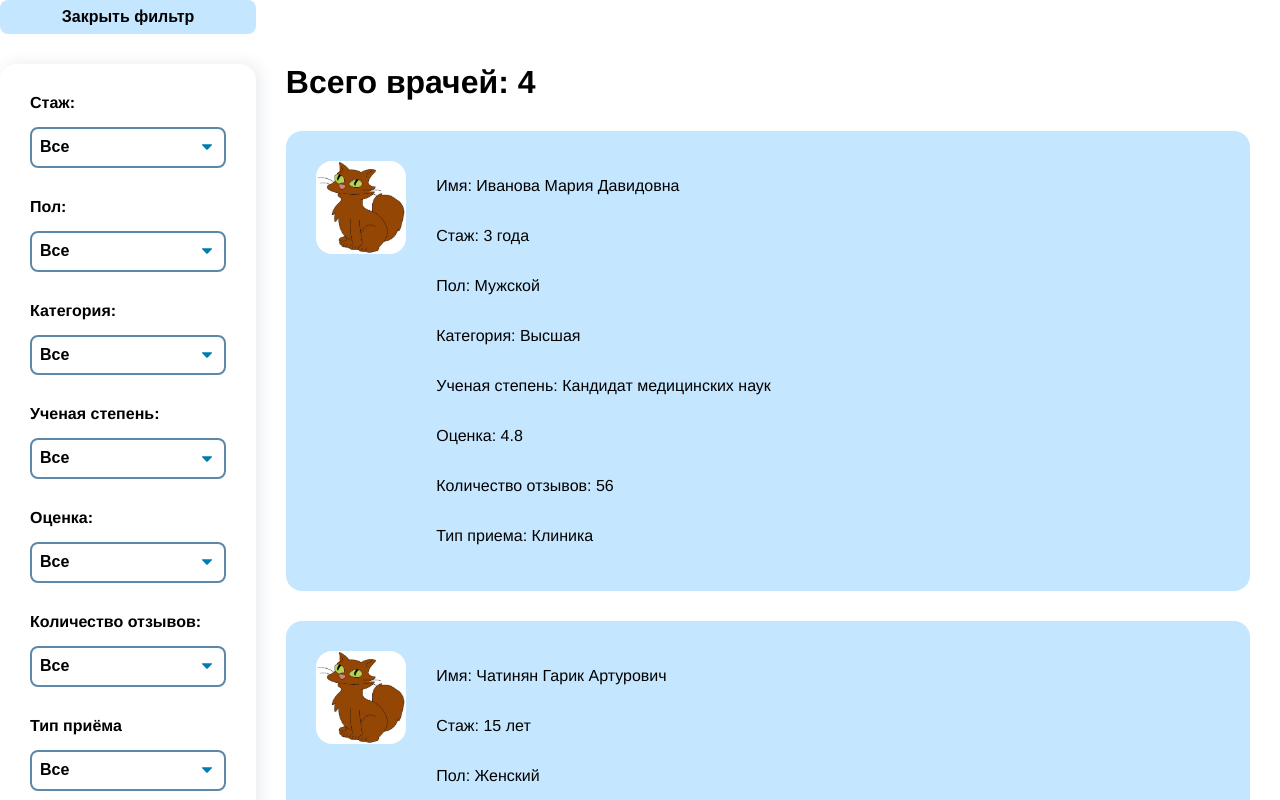
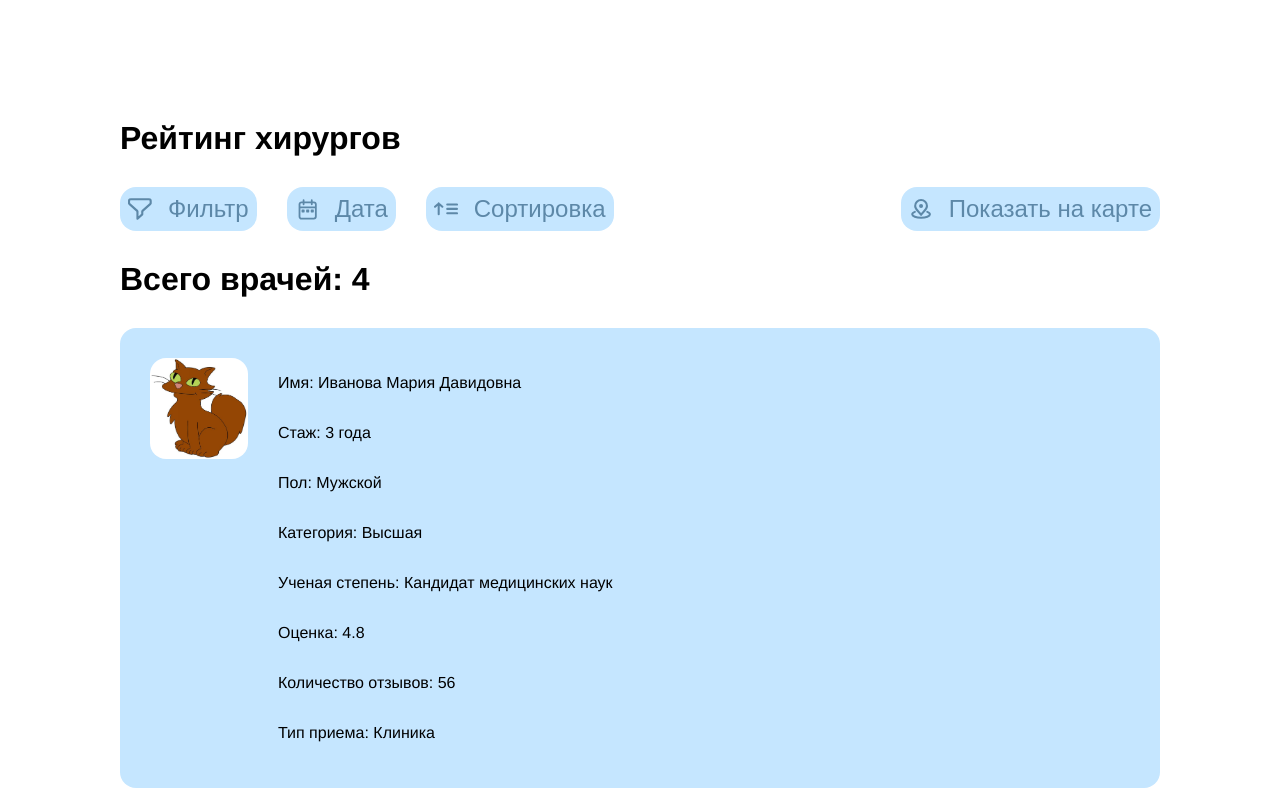
Before and after one commit to vlnt-trsv/filter, a React (Create React App) app: page / in a window 1280 px wide. Shown: the top 800 px of the page. Built offline with nearby package versions, Linux system fonts and the light colour scheme.

Commit message:
add popup filter

```diff
--- a/src/FilterComponent.js
+++ b/src/FilterComponent.js
@@ -14,24 +14,16 @@ class FilterComponent extends Component {
       numberOfReviews: "",
       admissionType: "",
       filteredDoctors: doctorsData,
-      isFilterOpen: false,
+      isPopupOpen: false, // Добавляем состояние для открытия/закрытия попапа
     };
   }
 
-  toggleFilter = () => {
-    const filterElement = document.getElementById("filter");
-
-    if (filterElement) {
-      // Если фильтр открыт, закрываем его, и наоборот
-      if (this.state.isFilterOpen) {
-        filterElement.style.display = "flex";
-      } else {
-        filterElement.style.display = "none";
-      }
-
-      // Инвертируем состояние фильтра
-      this.setState({ isFilterOpen: !this.state.isFilterOpen });
-    }
+  togglePopup = () => {
+    this.setState((prevState) => ({
+      isPopupOpen: !prevState.isPopupOpen,
+    }));
+    const popup = document.getElementById("popup");
+    popup.style.display = this.state.isPopupOpen ? "none" : "block";
   };
 
   clearFilter = () => {
@@ -90,6 +82,7 @@ class FilterComponent extends Component {
 
   handleFilterChange = () => {
     this.filterDoctors();
+    this.togglePopup();
   };
 
   render() {
@@ -120,17 +113,103 @@ class FilterComponent extends Component {
 
     return (
       <div className="container">
+        <h1>Рейтинг хирургов</h1>
         <div className="button-container">
+          <div className="button-container-left">
             <button
               className="filter-toggle"
               type="button"
-            onClick={this.toggleFilter}
+              onClick={this.togglePopup} // Добавляем обработчик для открытия/закрытия попапа
             >
-            {this.state.isFilterOpen ? "Открыть фильтр" : "Закрыть фильтр"}
+              <svg
+                xmlns="http://www.w3.org/2000/svg"
+                width="24"
+                height="24"
+                viewBox="0 0 34 30"
+                fill="none"
+              >
+                <path
+                  d="M1.46802 3.71453C1.46802 2.86119 1.46802 2.43451 1.6537 2.10858C1.81706 1.82188 2.07769 1.58879 2.39826 1.44269C2.7627 1.27663 3.23978 1.27663 4.19394 1.27663H29.4088C30.363 1.27663 30.84 1.27663 31.2045 1.44269C31.5251 1.58879 31.7856 1.82188 31.949 2.10858C32.1347 2.43451 32.1347 2.86119 32.1347 3.71453V6.36158C32.1347 6.73426 32.1347 6.9206 32.0877 7.09596C32.0459 7.25143 31.9771 7.40006 31.8836 7.53638C31.7783 7.69015 31.6309 7.82192 31.3363 8.08544L21.0071 17.3232C20.7125 17.5867 20.5652 17.7185 20.4599 17.8722C20.3663 18.0086 20.2975 18.1572 20.2558 18.3127C20.2088 18.4881 20.2088 18.6744 20.2088 19.047V22.6083L13.3939 28.7031V19.047C13.3939 18.6744 13.3939 18.4881 13.3469 18.3127C13.3051 18.1572 13.2363 18.0086 13.1429 17.8722C13.0375 17.7185 12.8902 17.5867 12.5955 17.3232L2.26642 8.08544C1.97177 7.82192 1.82443 7.69015 1.71908 7.53638C1.62566 7.40006 1.55683 7.25143 1.51509 7.09596C1.46802 6.9206 1.46802 6.73426 1.46802 6.36158V3.71453Z"
+                  stroke="#5D88A8"
+                  stroke-width="3"
+                  stroke-linecap="round"
+                  stroke-linejoin="round"
+                />
+              </svg>
+              Фильтр
+            </button>
+            <button className="filter-toggle" type="button">
+              <svg
+                xmlns="http://www.w3.org/2000/svg"
+                width="24"
+                height="24"
+                viewBox="0 0 40 40"
+                fill="none"
+              >
+                <path
+                  d="M34.7448 17.3617V12.2553C34.7448 10.3752 33.2207 8.85104 31.3405 8.85104H10.915C9.03488 8.85104 7.51074 10.3752 7.51074 12.2553V17.3617M34.7448 17.3617V32.6808C34.7448 34.561 33.2207 36.0851 31.3405 36.0851H10.915C9.03488 36.0851 7.51074 34.561 7.51074 32.6808V17.3617M34.7448 17.3617H7.51074M14.3193 5.44678V12.2553M27.9363 5.44678V12.2553"
+                  stroke="#5D88A8"
+                  stroke-width="3"
+                  stroke-linecap="round"
+                />
+                <path
+                  d="M15.1704 20.7659H11.7661C11.2961 20.7659 10.915 21.147 10.915 21.617V25.0212C10.915 25.4913 11.2961 25.8723 11.7661 25.8723H15.1704C15.6404 25.8723 16.0214 25.4913 16.0214 25.0212V21.617C16.0214 21.147 15.6404 20.7659 15.1704 20.7659Z"
+                  fill="#5D88A8"
+                />
+                <path
+                  d="M22.8298 20.7659H19.4255C18.9555 20.7659 18.5745 21.147 18.5745 21.617V25.0212C18.5745 25.4913 18.9555 25.8723 19.4255 25.8723H22.8298C23.2998 25.8723 23.6808 25.4913 23.6808 25.0212V21.617C23.6808 21.147 23.2998 20.7659 22.8298 20.7659Z"
+                  fill="#5D88A8"
+                />
+                <path
+                  d="M30.4894 20.7659H27.0852C26.6152 20.7659 26.2341 21.147 26.2341 21.617V25.0212C26.2341 25.4913 26.6152 25.8723 27.0852 25.8723H30.4894C30.9595 25.8723 31.3405 25.4913 31.3405 25.0212V21.617C31.3405 21.147 30.9595 20.7659 30.4894 20.7659Z"
+                  fill="#5D88A8"
+                />
+              </svg>
+              Дата
+            </button>
+            <button className="filter-toggle" type="button">
+              <svg
+                xmlns="http://www.w3.org/2000/svg"
+                width="24"
+                height="24"
+                viewBox="0 0 35 19"
+                fill="none"
+              >
+                <path
+                  d="M19.2885 9.33268H33.5107M19.2885 2.97292H33.5107M19.2885 15.6924H33.5107M6.84408 1.38298V17.2824M6.84408 1.38298L1.51074 6.1528M6.84408 1.38298L12.1774 6.1528"
+                  stroke="#5D88A8"
+                  stroke-width="3"
+                  stroke-linecap="round"
+                  stroke-linejoin="round"
+                />
+              </svg>
+              Сортировка
             </button>
           </div>
+          <div className="button-container-right">
+            <button className="filter-toggle" type="button">
+              <svg
+                xmlns="http://www.w3.org/2000/svg"
+                width="24"
+                height="24"
+                viewBox="0 0 35 35"
+                fill="none"
+              >
+                <path
+                  d="M8.54807 21.7128C6.15508 22.6252 4.67041 23.8965 4.67041 25.3027C4.67041 28.0792 10.4574 30.3298 17.5959 30.3298C24.7346 30.3298 30.5215 28.0792 30.5215 25.3027C30.5215 23.8965 29.0368 22.6252 26.6438 21.7128M17.5959 13.0957H17.6103M26.213 13.0957C26.213 18.9319 19.7502 21.7128 17.5959 26.0213C15.4417 21.7128 8.97892 18.9319 8.97892 13.0957C8.97892 8.33668 12.8369 4.47871 17.5959 4.47871C22.355 4.47871 26.213 8.33668 26.213 13.0957ZM19.0321 13.0957C19.0321 13.8889 18.3891 14.5319 17.5959 14.5319C16.8027 14.5319 16.1598 13.8889 16.1598 13.0957C16.1598 12.3026 16.8027 11.6596 17.5959 11.6596C18.3891 11.6596 19.0321 12.3026 19.0321 13.0957Z"
+                  stroke="#5D88A8"
+                  stroke-width="3"
+                  stroke-linecap="round"
+                  stroke-linejoin="round"
+                />
+              </svg>
+              Показать на карте
+            </button>
+          </div>
+        </div>
         <div className="wrapper-container">
-          <div className="wrapper" id="filter">
+          <div className="popup" id="popup">
+            <div className="popup-content">
               {Object.keys(commonOptions).map((key) => (
                 <label key={key}>
                   {key === "experience"
@@ -157,7 +236,7 @@ class FilterComponent extends Component {
                     }
                   >
                     {commonOptions[key].map((option) => (
-                    <option selected key={option} value={option}>
+                      <option key={option} value={option}>
                         {option}
                       </option>
                     ))}
@@ -170,6 +249,7 @@ class FilterComponent extends Component {
               <button type="button" onClick={this.clearFilter}>
                 Сбросить фильтры
               </button>
+            </div>
           </div>
 
           {/* Отображение результатов фильтрации */}
--- a/src/select.css
+++ b/src/select.css
@@ -1,33 +1,24 @@
 .container {
   font-family: "Helvetica Neue", sans-serif;
+  margin: 120px;
 }
 
-.wrapper {
-  text-align: left;
-
-  display: flex;
-  flex-direction: column;
-
-  padding: 30px;
-
-  width: 25%;
-  height: 100%;
-  gap: 30px;
-
-  border-radius: 16px;
-
-  box-shadow: 4px 0px 16px 0px rgba(34, 60, 80, 0.1);
-}
 
 .wrapper-container {
   display: flex;
-  flex-direction: row;
 }
 
 .button-container {
   display: flex;
+  justify-content: space-between;
   width: 100%;
-  margin-bottom: 30px;
+  margin: 30px 0;
+}
+
+.button-container-left {
+  display: flex;
+  flex-direction: row;
+  gap: 30px;
 }
 
 label {
@@ -45,12 +36,30 @@ label {
 }
 
 button {
+  display: flex;
+  align-items: center;
+  gap: 16px;
   padding: 8px;
   border: none;
-  font-size: 16px;
-  font-weight: bold;
-  border-radius: 8px;
+  font-size: 24px;
+  font-weight: 500;
+  line-height: normal;
+  border-radius: 16px;
+  color: #5d88a8;
   background: #c5e6ff;
+  transition: all 0.2s ease-in-out;
+}
+
+.filter-toggle:hover {
+  background: #a3d3f8;
+}
+
+.filter-toggle:focus {
+  background: #a3d3f8;
+}
+
+.filter-toggle:active {
+  background: #75c3ff;
 }
 
 .wrapper-card {
@@ -58,7 +67,6 @@ button {
   flex-direction: column;
   width: 100%;
   gap: 30px;
-  margin: 0 30px 30px 30px;
 }
 
 .cards {
@@ -79,7 +87,7 @@ button {
 }
 
 .filter-toggle {
-  width: 20%;
+  width: auto;
 }
 
 img {
@@ -119,3 +127,44 @@ img {
   box-shadow: 0 0 1px 3px rgba(59, 153, 252, 0.3);
   outline: none;
 }
+
+.popup {
+  display: none;
+  position: fixed;
+  top: 0;
+  left: 0;
+  width: 100%;
+  height: 100%;
+  background-color: rgba(0, 0, 0, 0.5); /* Полупрозрачный фон */
+  z-index: 1;
+}
+
+.popup-content {
+  position: relative;
+  top: 50%;
+  left: 0; /* Изменено на 0 для прикрепления к левому краю */
+  transform: translate(0, -50%); /* Изменено первое значение на 0 */
+  background-color: #fff;
+
+  box-shadow: 0 0 10px rgba(0, 0, 0, 0.2);
+  max-width: 50%;
+
+  text-align: left;
+
+  display: flex;
+  flex-direction: column;
+
+  padding: 30px;
+
+  width: 20%;
+
+  gap: 15px;
+
+  border-radius: 16px;
+
+}
+
+/* Отображаем попап, если состояние isPopupOpen равно true */
+.popup.active {
+  display: block;
+}
```
Also changed, not shown: public/icon/Vector.svg (added), src/index.css (line endings or trailing spaces). Lines whose indentation alone changed are shown as unchanged.
